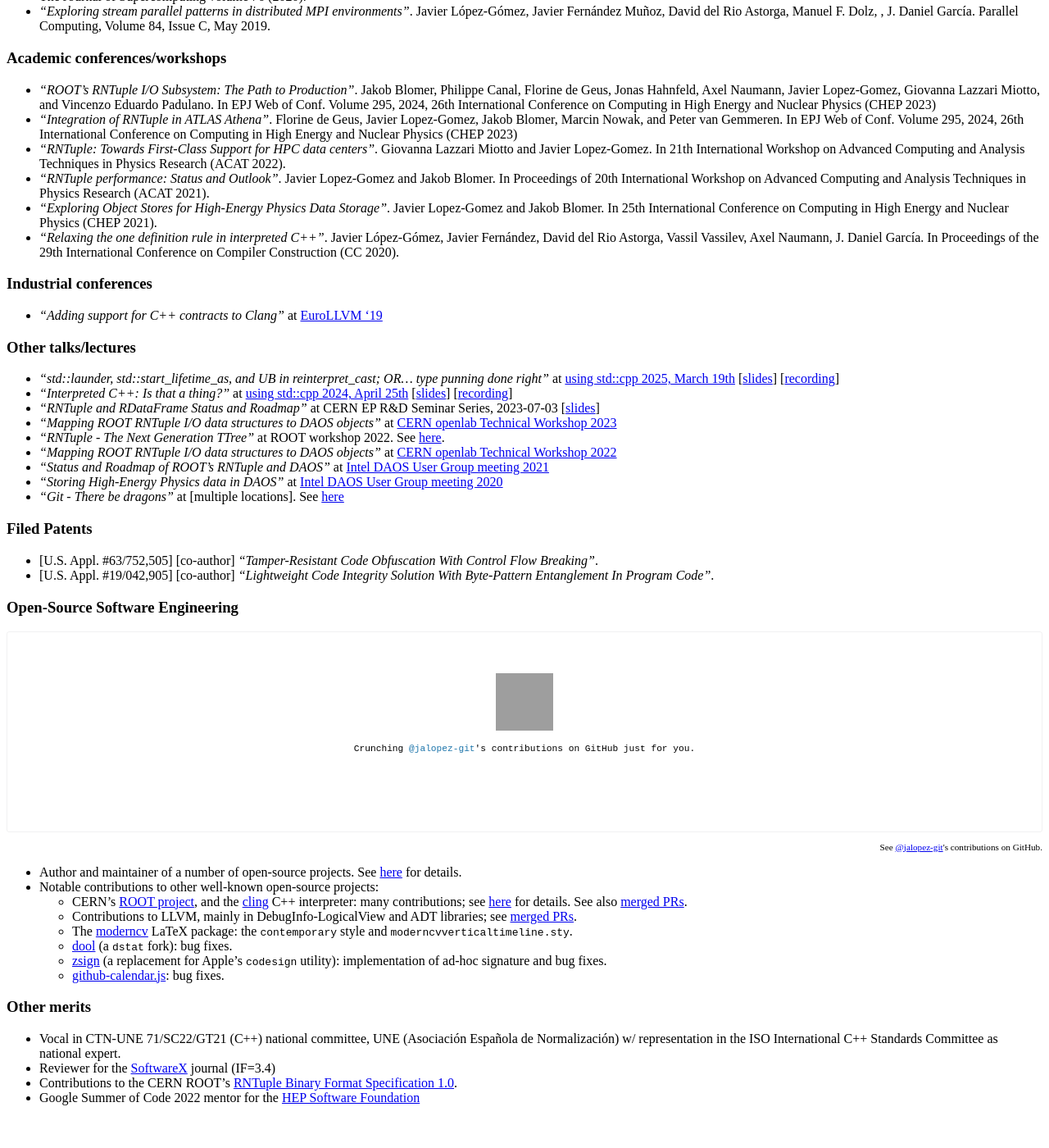
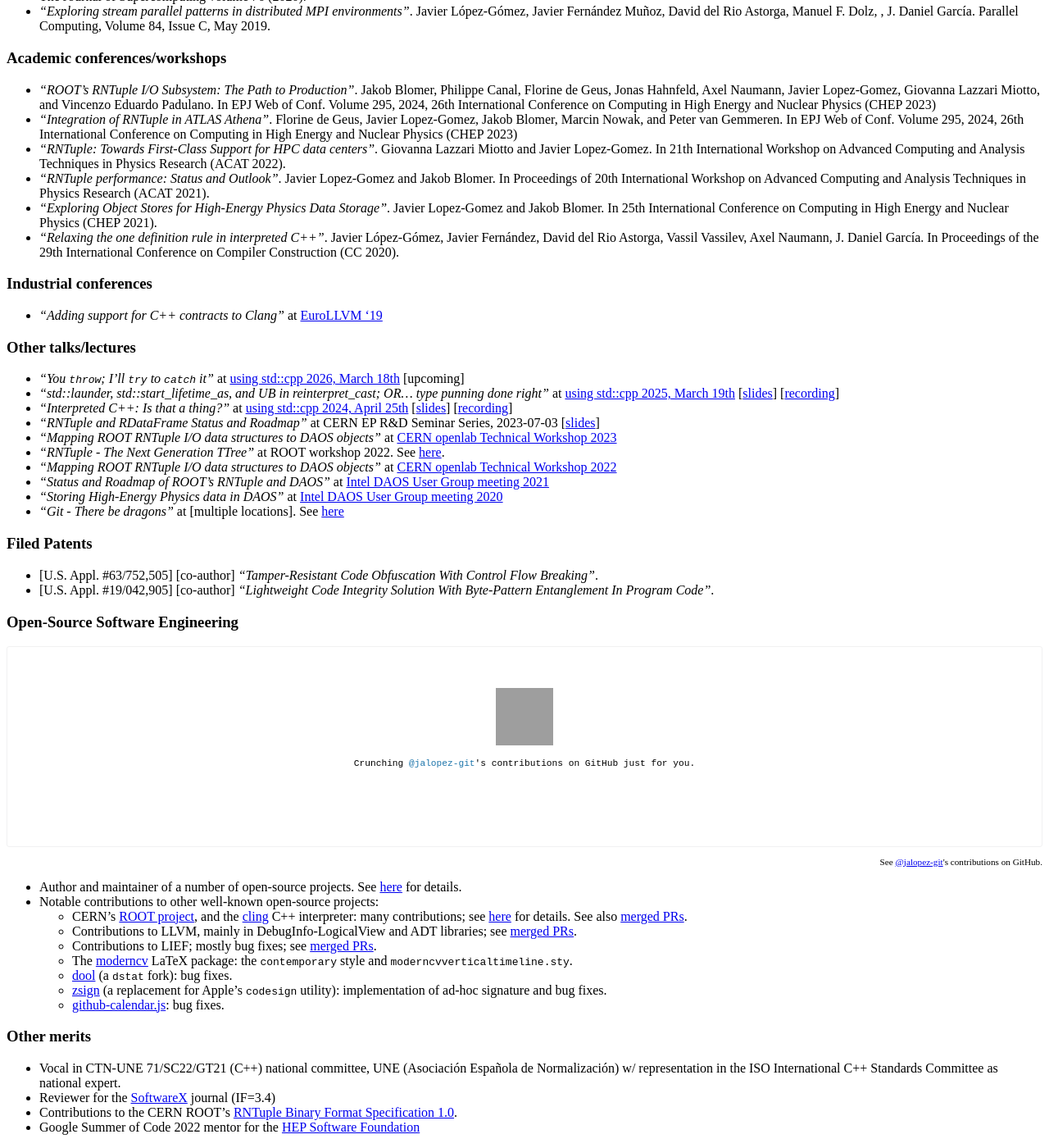
Before and after one commit to jalopezg-git/jalopezg-git.github.io, a Jekyll site: the page built from publications.md, in a window 1280 px wide and 1400 px high, scrolled down 703 px. Shown: the whole window at 82% size. Built offline with Jekyll 4.4.1, drawn with Linux system fonts in a browser that asks for light colours; Markdown is read by kramdown in place of the engine named in the settings; before the commit the page ends 2067 px from its top, so only the background shows below that; grey boxes are pictures that could not be loaded.

Commit message:
[publications] Update section (as of Feb 16, 2026)

```diff
--- a/publications.md
+++ b/publications.md
@@ -40,6 +40,7 @@
 - _"Adding support for C++ contracts to Clang"_ at [EuroLLVM '19](https://llvm.org/devmtg/2019-04/)
 
 ### Other talks/lectures
+- _"You `throw`; I'll `try` to `catch` it"_ at [using std::cpp 2026, March 18th](https://usingstdcpp.org/)  [upcoming]
 - _"std::launder, std::start\_lifetime\_as, and UB in reinterpret\_cast; OR... type punning done right"_ at [using std::cpp 2025, March 19th](https://usingstdcpp.org/)  [[slides](https://github.com/jalopezg-git/slides-using_stdcpp_2025/blob/master/main.pdf)]  [[recording](https://www.youtube.com/watch?v=NRV_bgN92DI)]
 - _"Interpreted C++: Is that a thing?"_ at [using std::cpp 2024, April 25th](https://usingstdcpp.org/)  [[slides](https://github.com/jalopezg-git/slides-using_stdcpp_2024/blob/master/main.pdf)]  [[recording](https://youtu.be/6xzR-IR85wM)]
 - _"RNTuple and RDataFrame Status and Roadmap"_ at CERN EP R&D Seminar Series, 2023-07-03 [[slides](/public/docs/EP_RD_WP7.4_EfficientAnalysis_03072023.pdf)]
@@ -73,6 +74,7 @@
   - CERN's [ROOT project](https://github.com/root-project/root/), and the [cling](https://github.com/root-project/cling/) C++ interpreter: many contributions; see [here](/about) for details.
     See also [merged PRs](https://github.com/root-project/root/pulls?q=is%3Apr+author%3Ajalopezg-git+is%3Aclosed).
   - Contributions to LLVM, mainly in DebugInfo-LogicalView and ADT libraries; see [merged PRs](https://github.com/llvm/llvm-project/pulls?q=is%3Apr+author%3Ajalopezg-git+is%3Aclosed).
+  - Contributions to LIEF; mostly bug fixes; see [merged PRs](https://github.com/lief-project/LIEF/pulls?q=is%3Apr+author%3Ajalopezg-git+is%3Aclosed).
   - The [moderncv](https://github.com/moderncv/moderncv/) LaTeX package: the `contemporary` style and `moderncvverticaltimeline.sty`.
   - [dool](https://github.com/scottchiefbaker/dool) (a `dstat` fork): bug fixes.
   - [zsign](https://github.com/zhlynn/zsign/) (a replacement for Apple's `codesign` utility): implementation of ad-hoc signature and bug fixes.
```
